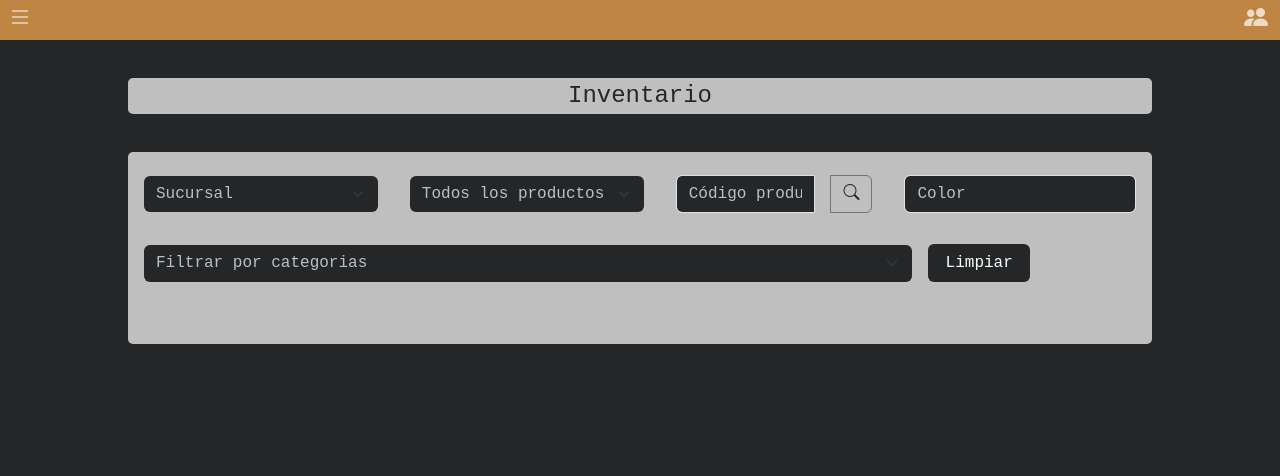
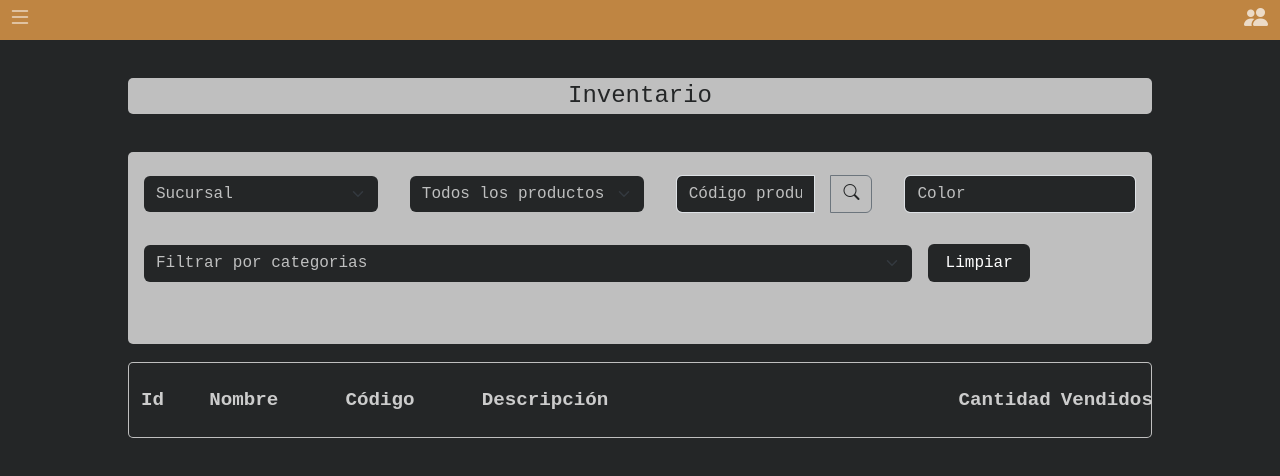
Before and after one commit to xaviervergara/segundaPreentrega, a website with bundled scripts: page index.html in a window 1280 px wide. Built offline with nearby package versions, Linux system fonts and the light colour scheme.

Commit message:
Elemento fixed con descripciones + funcion mostrar canti

```diff
--- a/estilos/main.css
+++ b/estilos/main.css
@@ -230,6 +230,16 @@ nav {
 /* PRODU-DISPLAY */
 
 /* CONTENEDOR PADRE */
+
+.produDisplay-fixed {
+  display: flex;
+  justify-content: center;
+  align-items: center;
+  height: 5em;
+  font-weight: bold;
+  font-size: 1.2em;
+}
+
 .produDisplay {
   display: flex;
   justify-content: center;
@@ -239,6 +249,21 @@ nav {
 }
 
 /* MAIN DISPLAY */
+
+.mainContainer-fixed {
+  background-color: rgb(36, 38, 39);
+  width: 80%;
+  height: 4em;
+  align-items: center;
+  border-radius: 5px;
+  border: 1px solid rgba(255, 255, 255, 0.705);
+}
+
+.mainContainer-fixed > .rightContainer-fix,
+.mainContainer-fixed > .leftContainer-fix {
+  color: rgb(204, 204, 204);
+}
+
 .mainContainer {
   background-color: rgba(255, 255, 255, 0.705);
   width: 80%;
--- a/index.html
+++ b/index.html
@@ -147,39 +147,38 @@
         </div>
       </section>
 
-      <!-- PRODUCTO DISPLAY
+      <!-- ///////////////////////////////////////// -->
 
-      <section class="produDisplay ">
+      <!-- PRODUCTO DISPLAY -->
 
-      CONTENEDOR PRINCIPAL
+      <section class="produDisplay produDisplay-fixed">
+        <!-- CONTENEDOR PRINCIPAL -->
 
-        <div class="mainContainer row ">
+        <div class="mainContainer-fixed row">
+          <!-- CONTENEDOR IZQUIERDA -->
 
-          CONTENEDOR IZQUIERDA
-
-          <div class="leftContainer col-8 ">
-
-            <div class="leftInside row ">
-              <div id="master" class="left_child  col-1">Master Id</div>
+          <div class="leftContainer leftContainer-fix col-8">
+            <div class="leftInside row">
+              <div id="master" class="left_child col-1">Id</div>
               <div id="nombre" class="left_child col-2">Nombre</div>
               <div id="codigo" class="left_child col-2">Código</div>
-              <div id="descripcion" class="left_child col-6">Descripción</div>
+              <div id="descripcion" class="left_child col-4">Descripción</div>
             </div>
-
           </div>
 
-      CONTENEDOR DERECHA
+          <!-- CONTENEDOR DERECHA -->
 
-          <div class="rightContainer col-4">
+          <div class="rightContainer rightContainer-fix col-4">
             <div class="rightInside row">
-              <div id="cantidad"  class="right_child col-6">Cantidad</div>
+              <div id="cantidad" class="right_child col-6">Cantidad</div>
               <div id="movimientos" class="right_child col-6">
-                 <i class="bi bi-arrow-left-right"></i>
-                  Movimientos
-                </div>
+                <!-- <i class="bi bi-arrow-left-right"></i> -->
+                Vendidos
+              </div>
             </div>
-            </div>
-      </section> -->
+          </div>
+        </div>
+      </section>
     </main>
 
     <script
--- a/main.js
+++ b/main.js
@@ -245,7 +245,7 @@ sucCapFederal.ingresarCliente(
 //////////////////////////////////////////////////////////////////////
 ////////////////////////MONITOREO SUCURSALES/////////////////////////
 ////////////////////////////////////////////////////////////////////
-
+sabPrimavera.verCant(sucCapFederal);
 sucCapFederal.verStock();
 sucAvellaneda.filtro('categoria', 'baño');
 
@@ -285,6 +285,9 @@ selectElement.addEventListener('change', function () {
 
   let seleccionarSucursal = function (sucursal) {
     for (const key of sucursal.items) {
+      //llama a la funcion verCant a cada producto
+      key.verCant(sucursal);
+      //Se crea la estructura de bloque contenedora
       let seccion = document.createElement('section');
       seccion.className = 'produDisplay';
       document.body.append(seccion);
@@ -315,7 +318,7 @@ selectElement.addEventListener('change', function () {
                                 <div class="left_child col-2">  ${key.codigo}</div>
                                 <div class="left_child col-6">  ${key.descripcion}</div>`;
 
-      derAdentro.innerHTML = `<div class="right_child col-6"> ${key.cantidad}</div>
+      derAdentro.innerHTML = `<div class="right_child col-6"> ${key.canti}</div>
                                 <div class="right_child col-6"> ${key.vendido}</div>`;
     }
   };
--- a/objects.js
+++ b/objects.js
@@ -178,6 +178,15 @@ class Producto {
     this.stock = info.stock;
     this.vendido = info.vendido;
   }
+
+  //VER EL NUMBER CANTIDAD DE STOCK
+
+  verCant(suc) {
+    const check = this.stock.find((element) => element.sucursal == suc.nombre);
+    if (check) {
+      this.canti = check.cantidad;
+    }
+  }
 }
 
 //CONSTRUCTOR PARA EMPLEADOS
```
